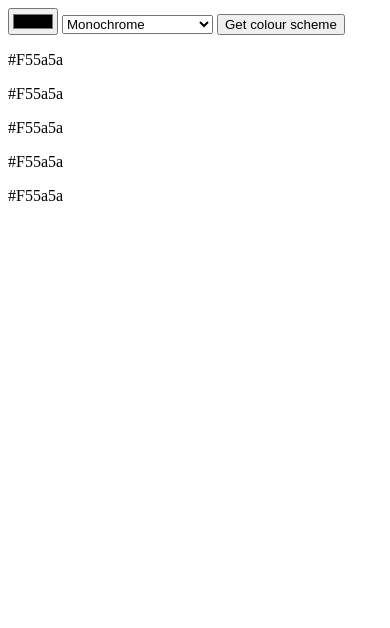
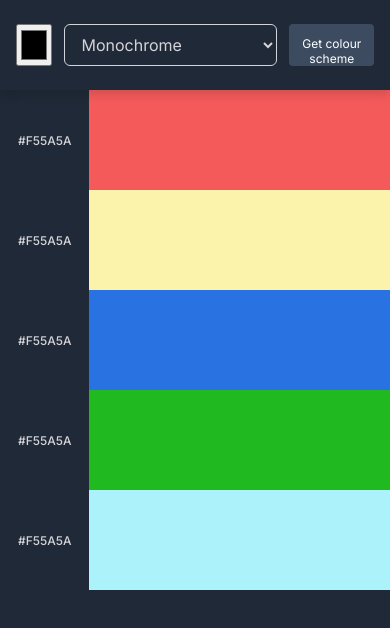
Before and after one commit to harryscully/colour-generator, a plain HTML site: page index.html in a window 390 px wide. Drawn offline with Linux system fonts and the light colour scheme.

Commit message:
Add mobile-first styling

```diff
--- a/index.html
+++ b/index.html
@@ -4,6 +4,14 @@
     <meta charset="UTF-8">
     <meta name="viewport" content="width=device-width, initial-scale=1.0">
     <title>Colour Scheme Generator</title>
+
+    <!-- css -->
+    <link rel="stylesheet" href="styles.css">
+
+    <!-- fonts -->
+    <link rel="preconnect" href="https://fonts.googleapis.com">
+    <link rel="preconnect" href="https://fonts.gstatic.com" crossorigin>
+    <link href="https://fonts.googleapis.com/css2?family=Inter:ital,opsz,wght@0,14..32,100..900;1,14..32,100..900&display=swap" rel="stylesheet">
 </head>
 <body>
     <div class="container">
--- a/styles.css
+++ b/styles.css
@@ -0,0 +1,116 @@
+*, *::before, *::after {
+    box-sizing: border-box;
+}
+
+body {
+    margin: 0;
+    font-family: "Inter", sans-serif;
+    background-color: #1F2937;
+}
+
+/* HEADER */
+
+header {
+    height: 90px;
+    width: 100%;
+    margin: 0;
+    padding: 1.5em 1em;
+
+    display: flex;
+    justify-content: space-between;
+    align-items: center;
+    gap: 0.75em;
+
+    background-color: #1F2937;
+
+    position: relative;
+    box-shadow: 0px 4px 11px rgba(0,0,0,0.15);
+}
+
+input[type="color"] {
+    height: 42px;
+    width: 60px;
+    cursor: pointer;
+}
+
+select {
+    height: 42px;
+    flex-grow: 1;
+
+    padding: 0.5em 0.75em;
+
+    border-radius: 6px;
+    border: 1px solid #D1D5DB;
+    background-color: #1F2937;
+
+    color: #D5D4D8;
+    font-size: 1rem;
+    font-family: inherit;
+
+    cursor: pointer;
+}
+
+button {
+    height: 42px;
+    padding: 1em;
+
+    background-color: #3D4B60;
+    border: none;
+    border-radius: 4px;
+
+    color: #fff;
+    font-size: 0.75rem;
+    font-family: inherit;
+    cursor: pointer;
+}
+
+/* MAIN */
+
+.colours {
+    display: flex;
+    flex-direction: column;
+    justify-content: start;
+}
+
+.color:first-child {
+    background-color: #f55a5a;
+}
+
+.color:nth-child(2) {
+    background-color: #fbf3ab;
+}
+
+.color:nth-child(3) {
+    background-color: #2872e2;
+}
+
+.color:nth-child(4) {
+    background-color: #20b920;
+}
+
+.color:nth-child(5) {
+    background-color: #abf2fb;
+}
+
+.color {
+    height: 100px;
+    display: flex;
+    flex-direction: row;
+    justify-content: start;
+    align-items: center;
+}
+
+.color-name {
+    display: flex;
+    justify-content: center;
+    align-items: center;
+    height: 100%;
+    padding: 0em 1.5em;
+
+    background-color: #1F2937;
+
+    color: #D5D4D8;
+    font-size: 0.75rem;
+    font-weight: 500;
+    text-transform: uppercase;
+}
```
